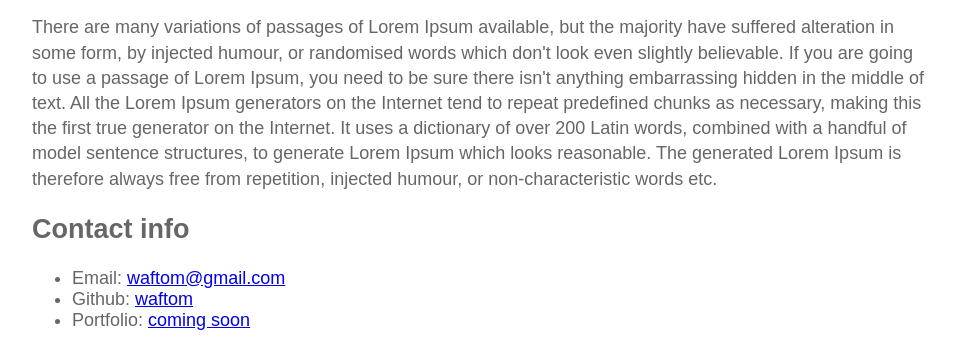
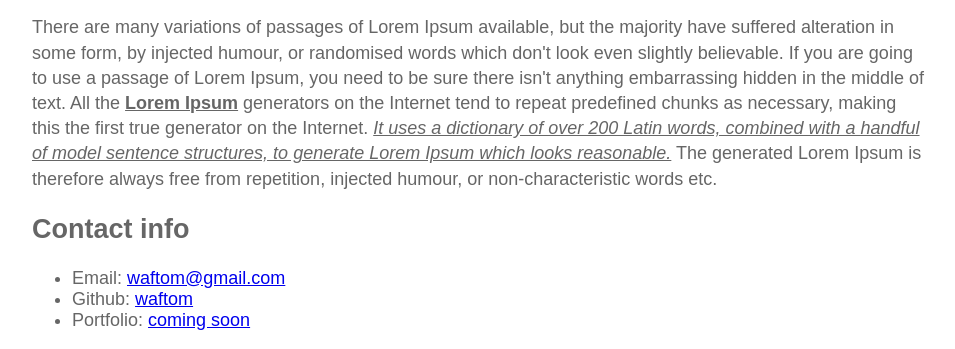
Before and after one commit to waftom/new-repo, a plain HTML site: page mybio.html in a window 1280 px wide. Shown: the part 510-859 px from the top of the page, without its empty margins (160-1115 px from the left). Drawn offline with Linux system fonts and the light colour scheme.

Commit message:
My Bio with CSS 1

```diff
--- a/assets/style.css
+++ b/assets/style.css
@@ -24,3 +24,13 @@ img {
 p {
 	line-height: 140%;
 }
+
+.cbold {
+	font-weight: bold;
+	text-decoration: underline;
+}
+
+.citalic {
+	font-style: italic;
+	text-decoration: underline;
+}
--- a/mybio.html
+++ b/mybio.html
@@ -11,7 +11,7 @@
 	<div class="cimg">
 		<img src="http://qnimate.com/wp-content/uploads/2014/03/images2.jpg" alt="My picture here" />
 	</div>
-	<p>There are many variations of passages of Lorem Ipsum available, but the majority have suffered alteration in some form, by injected humour, or randomised words which don't look even slightly believable. If you are going to use a passage of Lorem Ipsum, you need to be sure there isn't anything embarrassing hidden in the middle of text. All the Lorem Ipsum generators on the Internet tend to repeat predefined chunks as necessary, making this the first true generator on the Internet. It uses a dictionary of over 200 Latin words, combined with a handful of model sentence structures, to generate Lorem Ipsum which looks reasonable. The generated Lorem Ipsum is therefore always free from repetition, injected humour, or non-characteristic words etc.</p>
+	<p>There are many variations of passages of Lorem Ipsum available, but the majority have suffered alteration in some form, by injected humour, or randomised words which don't look even slightly believable. If you are going to use a passage of Lorem Ipsum, you need to be sure there isn't anything embarrassing hidden in the middle of text. All the <span class="cbold">Lorem Ipsum</span> generators on the Internet tend to repeat predefined chunks as necessary, making this the first true generator on the Internet. <span class="citalic">It uses a dictionary of over 200 Latin words, combined with a handful of model sentence structures, to generate Lorem Ipsum which looks reasonable.</span> The generated Lorem Ipsum is therefore always free from repetition, injected humour, or non-characteristic words etc.</p>
 	<h2>Contact info</h2>
 	<ul>
 		<li>Email: <a href="mailto:waftom@gmail.com"> waftom@gmail.com</a></li>
```
